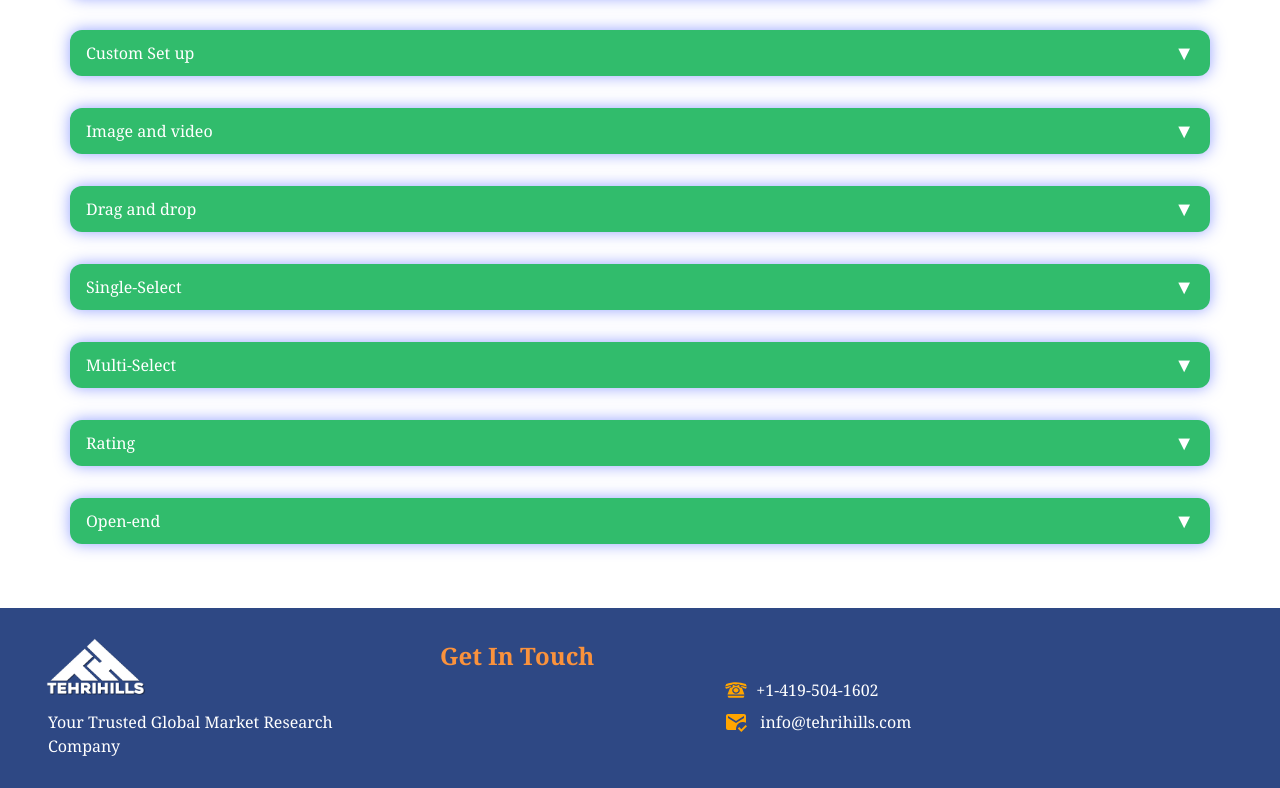
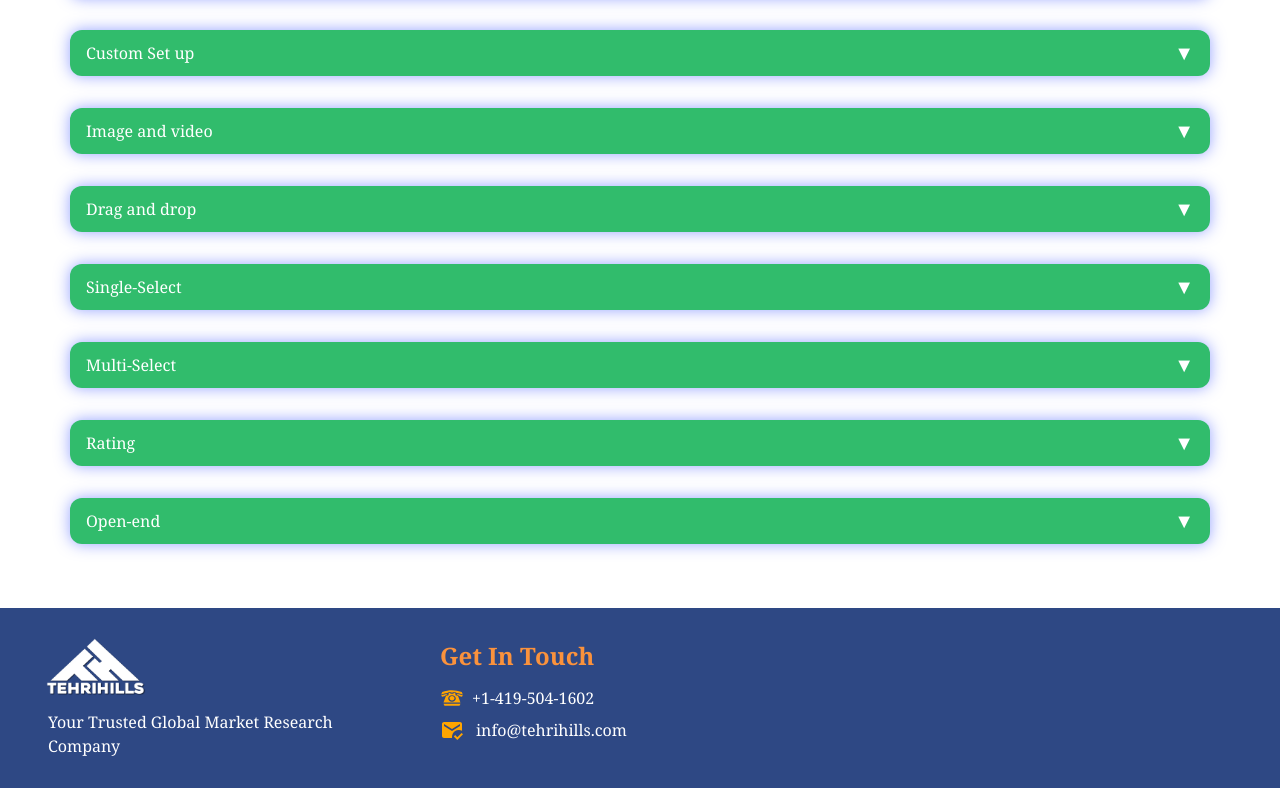
Before and after one commit to shivampanwar007/survey, a React (Create React App) app: page / in a window 1280 px wide. Shown: the part 940-1728 px from the top of the page. Built offline with nearby package versions, Linux system fonts and the light colour scheme.

Commit message:
Update Footer.js

```diff
--- a/src/Components/Footer.js
+++ b/src/Components/Footer.js
@@ -24,10 +24,7 @@ export default function Footer() {
         <p className="text-orange-400 md:text-[24px] text-[18px] font-semibold">
           Get In Touch
         </p>
-
-
-      </div>
-      <div className="space-y-2 text-[12px] md:text-[16px] lg:mt-10 mt-2">
+                <div className="space-y-2 text-[12px] md:text-[16px] lg:mt-10 mt-2">
         <div className="flex gap-2 items-center">
           <GiRotaryPhone color="orange " fontSize={24} />
           <p>+1-419-504-1602</p>
@@ -37,6 +34,10 @@ export default function Footer() {
           <p>info@tehrihills.com</p>
         </div>
       </div>
+
+
+      </div>
+
       </div>
     </div>
   );
```
